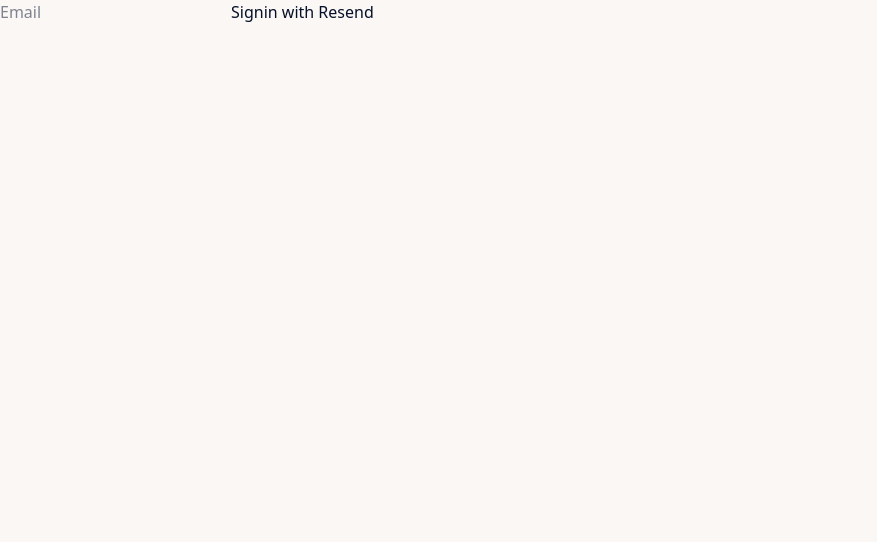
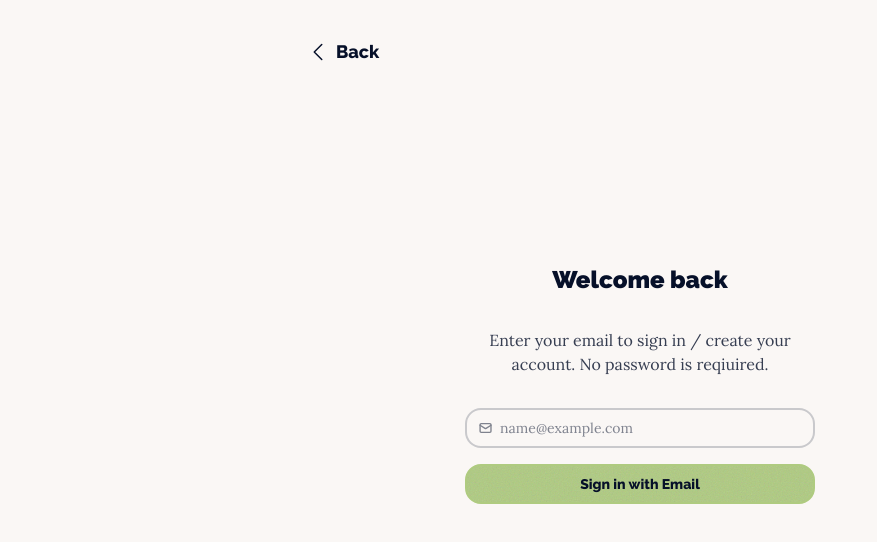
Before and after one commit to JagatJaishankar/2Weeks2Videos, a Next.js app: page /login in a window 1280 px wide. Shown: the top 542 px of the page, without its empty margins (0-877 px from the left). Built offline with nearby package versions, Linux system fonts and the light colour scheme; no server answers.

Commit message:
the question is - does it work

```diff
--- a/app/components/LoginButton.js
+++ b/app/components/LoginButton.js
@@ -21,16 +21,20 @@ export default function LoginButton({ session, size }) {
 
   if (size == "real-small") {
     return (
+      <Link href={"/login"}>
         <button
           className='btn btn-neutral font-lora font-bold'
-        onClick={() => {
-          signIn("email", { callbackUrl: "/dashboard" });
-        }}>
+          // onClick={() => {
+          //   signIn("email", { callbackUrl: "/dashboard" });
+          // }}
+        >
           Get Started
         </button>
+      </Link>
     );
   }
   return (
+    <Link href={"/login"}>
       <button
         className='btn btn-neutral font-raleway font-extrabold text-lg'
         onClick={() => {
@@ -38,5 +42,6 @@ export default function LoginButton({ session, size }) {
         }}>
         Get Started
       </button>
+    </Link>
   );
 }
--- a/app/login/page.js
+++ b/app/login/page.js
@@ -1,14 +1,82 @@
 import { signIn } from "@/auth.js";
+import { auth } from "@/auth";
+import Link from "next/link";
+import { redirect } from "next/navigation";
 
-export default function SignIn() {
+export default async function SignIn() {
+  const session = await auth();
+  if (session) {
+    redirect("/dashboard");
+  }
   return (
+    <main className='max-w-3xl mx-auto py-2 px-6'>
+      <div className='pl-2 pt-6'>
+        <Link href={"/"} className='btn btn-ghost items-center'>
+          <div>
+            <svg
+              xmlns='http://www.w3.org/2000/svg'
+              fill='none'
+              viewBox='0 0 24 24'
+              strokeWidth={1.5}
+              stroke='currentColor'
+              className='size-6'>
+              <path
+                strokeLinecap='round'
+                strokeLinejoin='round'
+                d='M15.75 19.5 8.25 12l7.5-7.5'
+              />
+            </svg>
+          </div>
+          <div className='font-raleway font-extrabold text-lg'>Back</div>
+        </Link>
+      </div>
+      <div className='mt-8'>
+        <div className='mx-auto flex w-full flex-col justify-center space-y-6 sm:w-[350px] py-40'>
+          <div className='flex flex-col space-y-8 text-center'>
+            <h1 className='font-raleway font-black text-2xl'>Welcome back</h1>
+            <p className='font-lora opacity-80'>
+              Enter your email to sign in / create your account. No password is
+              reqiuired.
+            </p>
             <form
               action={async (formData) => {
                 "use server";
                 await signIn("resend", formData);
               }}>
-      <input type='text' name='email' placeholder='Email' />
-      <button type='submit'>Signin with Resend</button>
+              <label className='input validator w-full font-lora'>
+                <svg
+                  className='h-[1em] opacity-50'
+                  xmlns='http://www.w3.org/2000/svg'
+                  viewBox='0 0 24 24'>
+                  <g
+                    strokeLinejoin='round'
+                    strokeLinecap='round'
+                    strokeWidth='2.5'
+                    fill='none'
+                    stroke='currentColor'>
+                    <rect width='20' height='16' x='2' y='4' rx='2'></rect>
+                    <path d='m22 7-8.97 5.7a1.94 1.94 0 0 1-2.06 0L2 7'></path>
+                  </g>
+                </svg>
+                <input
+                  type='text'
+                  name='email'
+                  placeholder='name@example.com'
+                  required
+                />
+              </label>
+              <div className='validator-hint hidden font-lora'>
+                Enter a valid email address
+              </div>
+              <button
+                type='submit'
+                className='btn btn-primary w-full mt-4 font-raleway font-extrabold'>
+                Sign in with Email
+              </button>
             </form>
+          </div>
+        </div>
+      </div>
+    </main>
   );
 }
```
Lines whose indentation alone changed are shown as unchanged.
